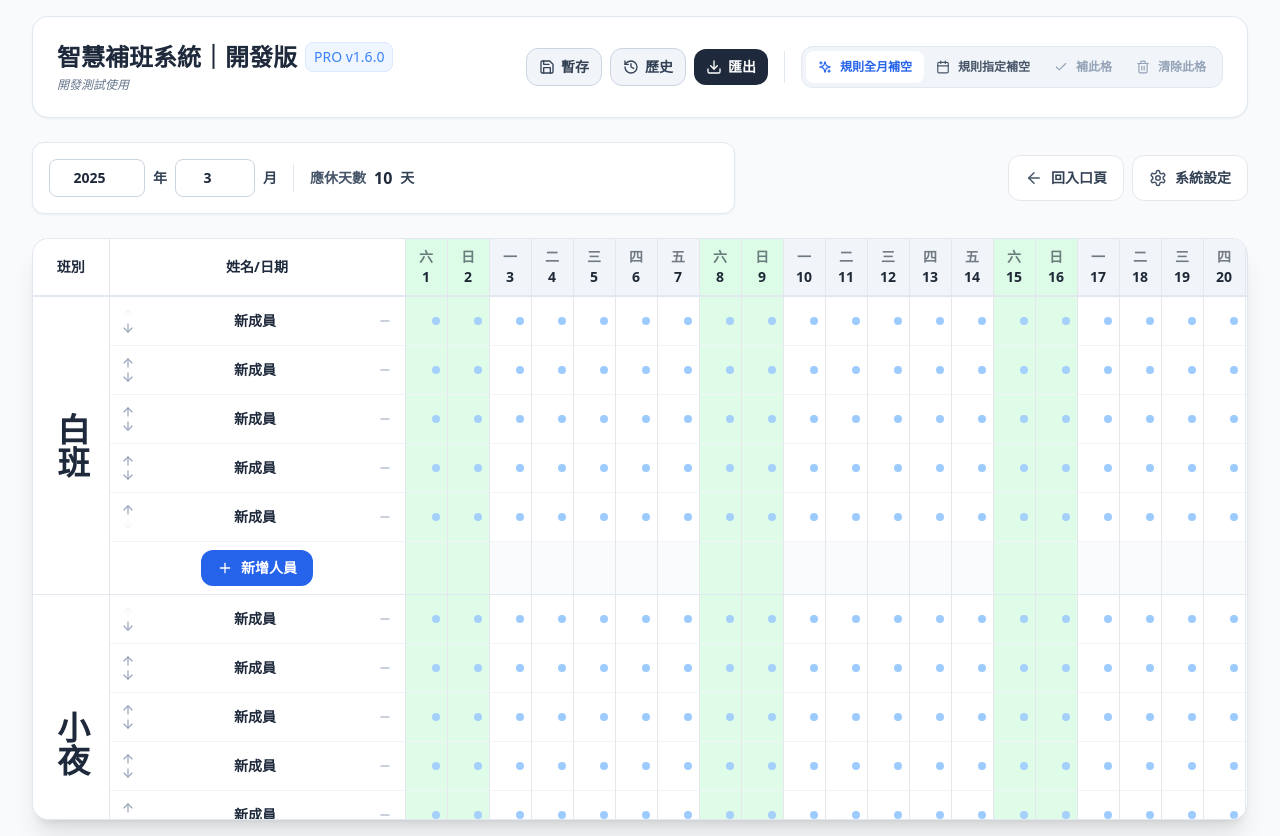
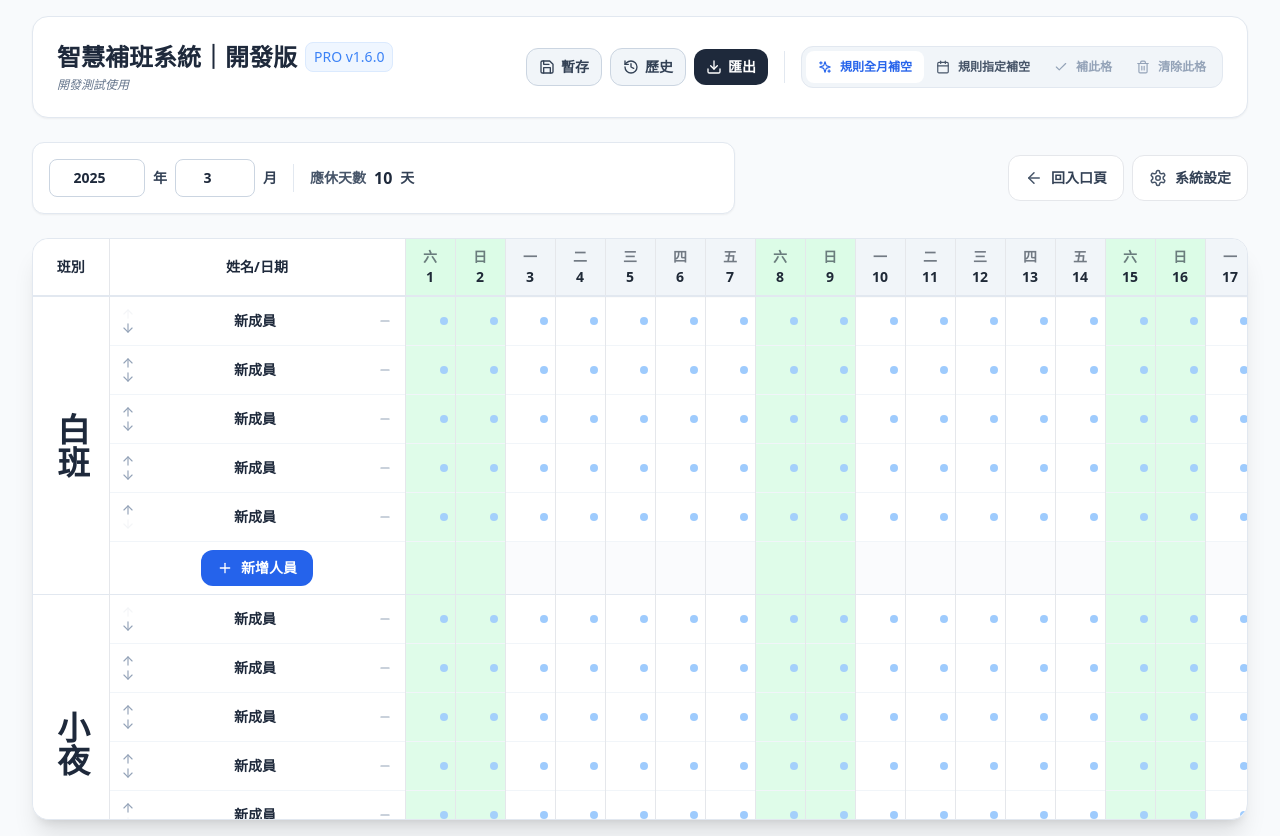
Before and after one commit to abyssynt/react-schedule-pro-smartfill, a React (Vite) app: page / in a window 1280 px wide. Both pictures are taken after a click on the button "開啟最近班表". Built offline with nearby package versions, Linux system fonts and the light colour scheme.

Commit message:
Update App.jsx

```diff
--- a/src/App.jsx
+++ b/src/App.jsx
@@ -737,7 +737,7 @@ const UI_DENSITY_OPTIONS = {
   standard: {
     shiftWidth: 76,
     nameWidth: 122,
-    dayMinWidth: 42,
+    dayMinWidth: 50,
     dayHeaderClass: 'px-1.5 py-2 text-xs',
     statHeaderClass: 'p-3',
     leaveHeaderClass: 'p-1.5',
@@ -2746,6 +2746,10 @@ const openSelectedCellFillModal = () => {
                                 >
                                   {val}
                                 </div>
+                                <div
+                                  className={`absolute right-1 top-1/2 -translate-y-1/2 w-3.5 h-3.5 flex items-center justify-center ${selectionMode === 'dot' ? 'z-20' : 'z-10'}`}
+                                  title="選擇班別/假別"
+                                >
                                   <select
                                     value={val}
                                     onChange={(e) => {
@@ -2761,9 +2765,9 @@ const openSelectedCellFillModal = () => {
                                       e.stopPropagation();
                                       startRangeSelection(staff, d.date, e);
                                     }}
-                                  className={`absolute right-0 top-0 h-full w-5 border-none bg-transparent cursor-pointer opacity-0 ${tableFontSizeClass}`}
+                                    className="absolute inset-0 w-full h-full border-none bg-transparent cursor-pointer opacity-0"
                                     style={{ color: tableFontColor }}
-                                  title="選擇班別/假別"
+                                    aria-label={`選擇 ${staff.name} ${d.date} 班別/假別`}
                                   >
                                     <option value=""></option>
                                     <optgroup label="上班">
@@ -2775,27 +2779,11 @@ const openSelectedCellFillModal = () => {
                                   </select>
 
                                   {showBlueDots && (
-                                  <button
-                                    type="button"
-                                    onMouseDown={(e) => {
-                                      e.preventDefault();
-                                      e.stopPropagation();
-                                      setIsRangeDragging(true);
-                                      startRangeSelection(staff, d.date, e);
-                                    }}
-                                    onMouseEnter={() => updateRangeSelection(staff, d.date)}
-                                    onClick={(e) => {
-                                      e.preventDefault();
-                                      e.stopPropagation();
-                                      startRangeSelection(staff, d.date);
-                                    }}
-                                    className={`absolute right-1 top-1/2 -translate-y-1/2 w-3.5 h-3.5 flex items-center justify-center ${selectionMode === 'dot' ? 'z-20' : 'z-10 pointer-events-none opacity-0'}`}
-                                    aria-label={`選取 ${staff.name} ${d.date} 儲存格`}
-                                    title={`選取 ${staff.name} ${d.date} 儲存格`}
-                                  >
-                                    <span className={`${densityConfig.selectorDotClass} rounded-full transition-all ${inRangeSelection ? 'bg-violet-600 scale-110' : isPrimarySelected ? 'bg-blue-700 scale-110' : 'bg-blue-300/90 hover:bg-blue-500'}`}></span>
-                                  </button>
+                                    <span
+                                      className={`${densityConfig.selectorDotClass} rounded-full transition-all pointer-events-none ${inRangeSelection ? 'bg-violet-600 scale-110' : isPrimarySelected ? 'bg-blue-700 scale-110' : 'bg-blue-300/90'}`}
+                                    ></span>
                                   )}
+                                </div>
                               </div>
                             </td>
                           );
```
Lines whose indentation alone changed are shown as unchanged.
